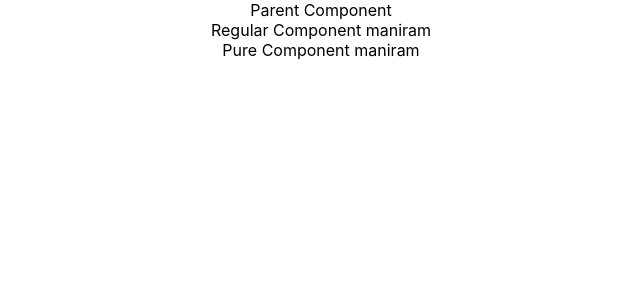
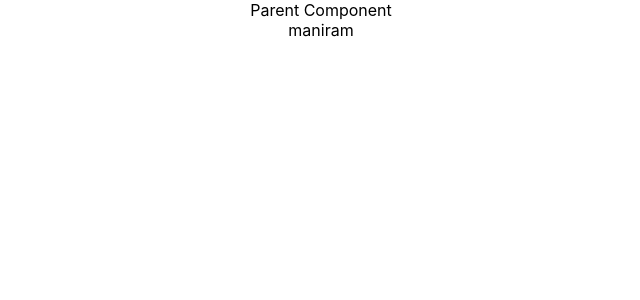
Before and after one commit to R4m21/ReactJs, a React (Create React App) app: page / in a window 1280 px wide. Shown: the top 300 px of the page, without its empty margins (319-959 px from the left). Built offline with nearby package versions, Linux system fonts and the light colour scheme.

Commit message:
Memo component(functional component its not render as pure component)

```diff
--- /dev/null
+++ b/src/components/MemoComp.js
@@ -0,0 +1,12 @@
+import React from 'react'
+
+function MemoComp({name}) {
+    console.log(`Rendering Memo Component`);
+    return (
+        <div>
+        {name}
+        </div>
+    )
+}
+
+export default React.memo(MemoComp)
--- a/src/components/ParentComp.js
+++ b/src/components/ParentComp.js
@@ -1,6 +1,7 @@
 import React, { Component } from 'react'
-import PureComp from './PureComp';
-import RegComp from './RegComp';
+import MemoComp from './MemoComp';
+// import PureComp from './PureComp';
+// import RegComp from './RegComp';
 
 class ParentComp extends Component {
     constructor(props) {
@@ -20,12 +21,13 @@
     }
 
     render() {
-        console.log(`**** Parent Component render ****`);
+        console.log(`********************* Parent Component render **********************`);
         return (
             <div>
             Parent Component
-            <RegComp name={this.state.name}/>
-            <PureComp name={this.state.name}/>
+            <MemoComp name={this.state.name}/>
+            {/* <RegComp name={this.state.name}/>
+            <PureComp name={this.state.name}/> */}
             </div>
         )
     }
```
Also changed, not shown: readme.txt.
